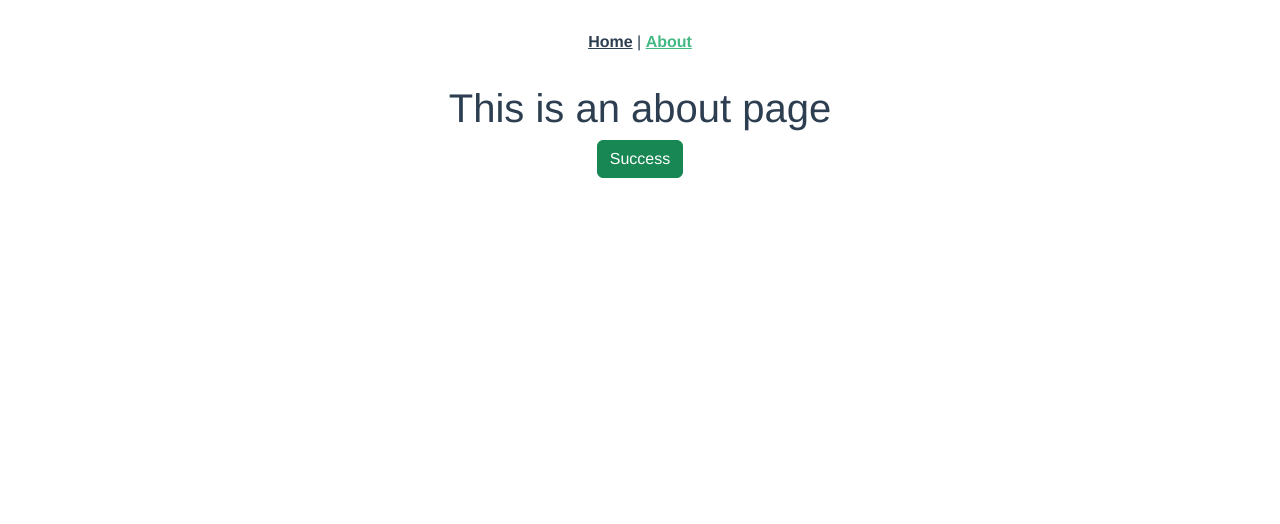
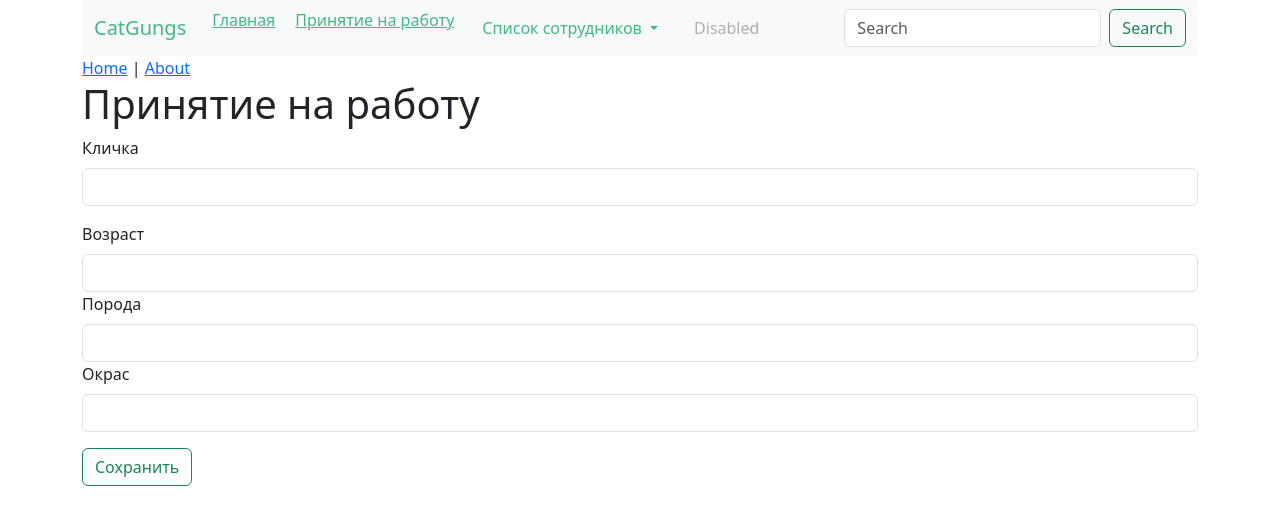
Before and after one commit to Honey0Badger/catgungs, a Vue app: page /#/about in a window 1280 px wide. Shown: the top 524 px of the page. Built offline with nearby package versions, Linux system fonts and the light colour scheme.

Commit message:
firstEnd

```diff
--- a/src/App.vue
+++ b/src/App.vue
@@ -1,30 +1,24 @@
 <template>
+  <div class="container">
+  <Menu />
   <nav>
     <router-link to="/">Home</router-link> |
     <router-link to="/about">About</router-link>
   </nav>
   <router-view/>
+  </div>
 </template>
 
-<style>
-#app {
-  font-family: Avenir, Helvetica, Arial, sans-serif;
-  -webkit-font-smoothing: antialiased;
-  -moz-osx-font-smoothing: grayscale;
-  text-align: center;
-  color: #2c3e50;
+<script>
+import Menu from "@/components/Menu.vue"
+
+export default {
+  name: 'App',
+  components: {
+    Menu
+  }
 }
+</script>
+<style scoped>
 
-nav {
-  padding: 30px;
-}
-
-nav a {
-  font-weight: bold;
-  color: #2c3e50;
-}
-
-nav a.router-link-exact-active {
-  color: #42b983;
-}
 </style>
--- /dev/null
+++ b/src/components/AddJob.vue
@@ -0,0 +1,38 @@
+<template>
+  <div class="rows">
+  <h1>Принятие на работу</h1>
+    <div>
+      <div class="mb-3">
+        <label for="exampleInputEmail1" class="form-label">Кличка</label>
+        <input type="text" class="form-control" id="exampleInputEmail1" aria-describedby="emailHelp">
+      </div>
+      <div>
+        <label for="exampleInputEmail1" class="form-label">Возраст</label>
+        <input type="text" class="form-control" id="exampleInputEmail1" aria-describedby="emailHelp">
+      </div>
+      <div>
+        <label for="exampleInputEmail1" class="form-label">Порода</label>
+        <input type="text" class="form-control" id="exampleInputEmail1" aria-describedby="emailHelp">
+      </div>
+      <div class="mb-3">
+        <label for="exampleInputPassword1" class="form-label">Окрас</label>
+        <input type="text" class="form-control" id="exampleInputPassword1">
+      </div>
+      <button class="btn btn-outline-success">Сохранить</button>
+    </div>
+  </div>
+</template>
+
+<script>
+export default {
+  name: 'AddJob',
+  props: {
+    msg: String
+  }
+}
+</script>
+
+<!-- Add "scoped" attribute to limit CSS to this component only -->
+<style scoped>
+
+</style>
--- /dev/null
+++ b/src/components/Menu.vue
@@ -0,0 +1,67 @@
+<template>
+  <div class="rows">
+    <nav class="navbar navbar-expand-lg bg-body-tertiary">
+      <div class="container-fluid">
+        <a class="navbar-brand" href="#">CatGungs</a>
+        <button class="navbar-toggler" type="button" data-bs-toggle="collapse" data-bs-target="#navbarSupportedContent" aria-controls="navbarSupportedContent" aria-expanded="false" aria-label="Toggle navigation">
+        <span class="navbar-toggler-icon"></span>
+        </button>
+      <div class="collapse navbar-collapse" id="navbarSupportedContent">
+        <ul class="navbar-nav me-auto mb-2 mb-lg-0">
+          <li class="nav-item">
+            <router-link to="/">Главная</router-link>
+          </li>
+          <li class="nav-item">
+            <router-link to="/about">Принятие на работу</router-link>
+          </li>
+          <li class="nav-item dropdown">
+            <a class="nav-link dropdown-toggle" href="#" role="button" data-bs-toggle="dropdown" aria-expanded="false">
+              Список сотрудников
+            </a>
+            <ul class="dropdown-menu">
+              <li><a class="dropdown-item" href="#">Action</a></li>
+              <li><a class="dropdown-item" href="#">Another action</a></li>
+              <li><hr class="dropdown-divider"></li>
+              <li><a class="dropdown-item" href="#">Something else here</a></li>
+            </ul>
+          </li>
+          <li class="nav-item">
+            <a class="nav-link disabled" aria-disabled="true">Disabled</a>
+          </li>
+        </ul>
+        <form class="d-flex" role="search">
+          <input class="form-control me-2" type="search" placeholder="Search" aria-label="Search">
+          <button class="btn btn-outline-success" type="submit">Search</button>
+        </form>
+      </div>
+    </div>
+  </nav>
+</div>
+</template>
+
+<script>
+export default {
+  name: 'Menu',
+  props: {
+    msg: String
+  }
+}
+</script>
+
+<!-- Add "scoped" attribute to limit CSS to this component only -->
+<style scoped>
+h3 {
+  margin: 40px 0 0;
+}
+ul {
+  list-style-type: none;
+  padding: 0;
+}
+li {
+  display: inline-block;
+  margin: 0 10px;
+}
+a {
+  color: #42b983;
+}
+</style>
--- a/src/router/index.js
+++ b/src/router/index.js
@@ -1,5 +1,6 @@
 import { createRouter, createWebHashHistory } from 'vue-router'
 import HomeView from '../views/HomeView.vue'
+import AddJob from '../components/AddJob.vue'
 
 const routes = [
   {
@@ -9,6 +10,11 @@ const routes = [
   },
   {
     path: '/about',
+    name: 'home1',
+    component: AddJob
+  },
+  {
+    path: '/AddJob',
     name: 'about',
     // route level code-splitting
     // this generates a separate chunk (about.[hash].js) for this route
```
